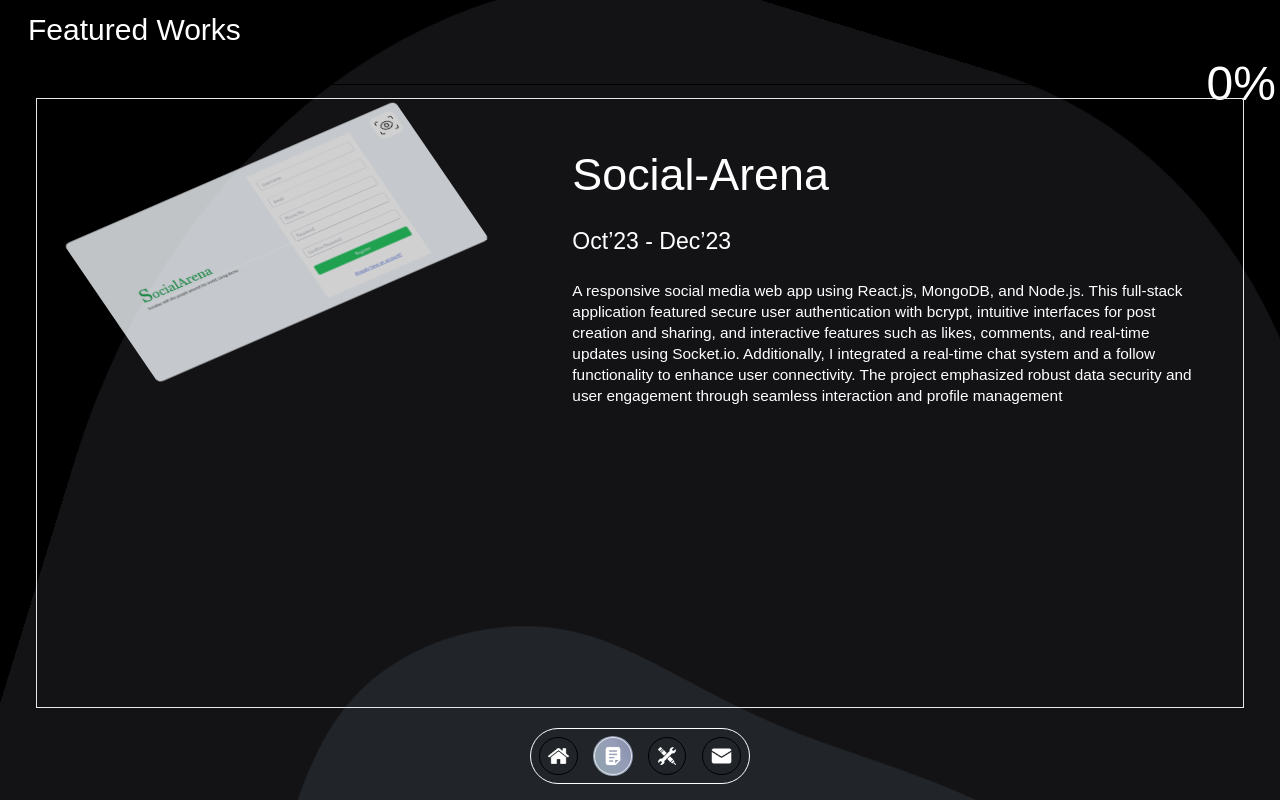
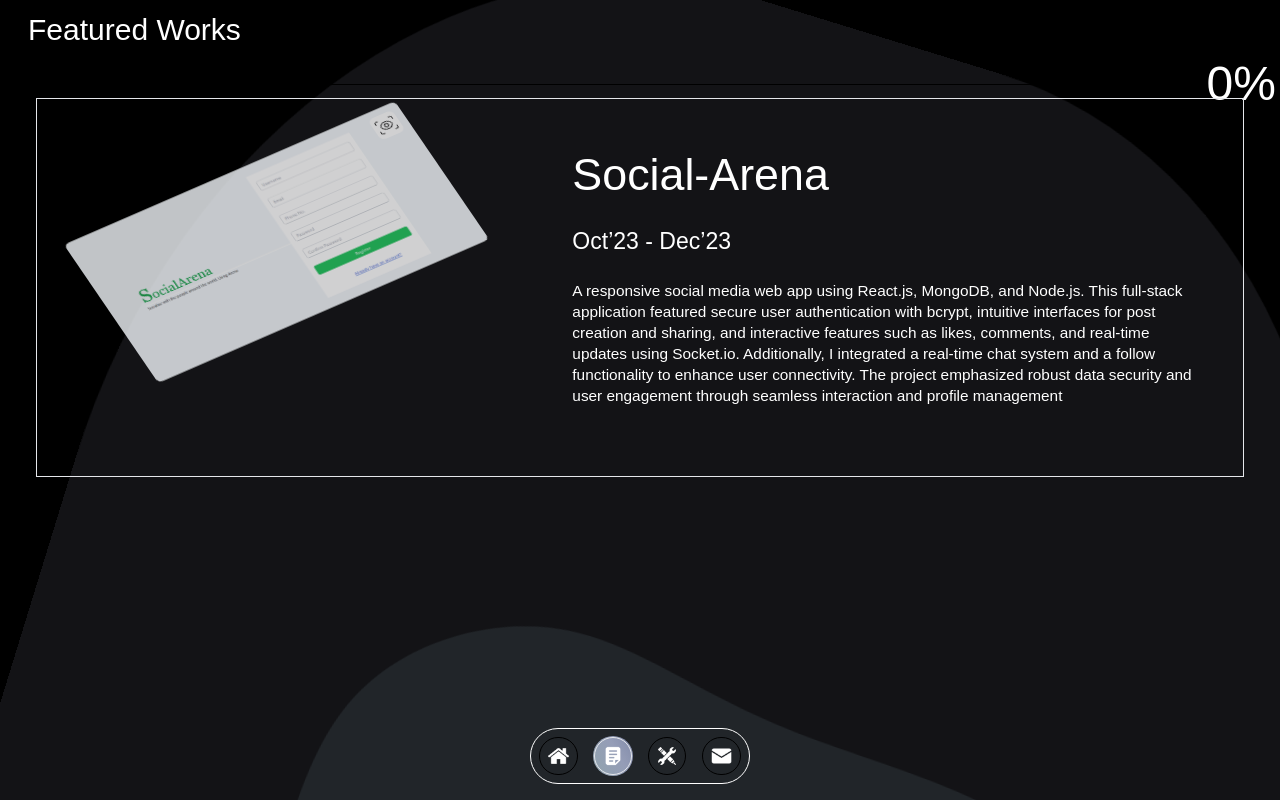
Before and after one commit to NotGyashu/Updated-Portfolio, a React (Create React App) app: page /projects in a window 1280 px wide. Built offline with nearby package versions, Linux system fonts and the light colour scheme; the HTML template or start-up script is replaced by a standard one; a web font is replaced by a local one.

Commit message:
fix: Refactor Projects component layout by removing unnecessary flex-grow for improved spacing

```diff
--- a/src/components/projects.js
+++ b/src/components/projects.js
@@ -73,9 +73,9 @@ function Projects() {
         <ScrollTracker ref={scrollRef} />
       </div>
       {/* Main content area - Takes remaining space */}
-      <div className="flex md:gap-5 h-full gap-2 flex-col flex-grow  justify-between p-2">
+      <div className="flex md:gap-5 h-full gap-2 flex-col   justify-between p-2">
       <div
-        className="flex  lg:mx-7 flex-grow  gap-12 lg:gap-28 md:gap-16 justify-between overflow-x-scroll no-scrollbar"
+        className="flex  lg:mx-7   gap-12 lg:gap-28 md:gap-16 justify-between overflow-x-scroll no-scrollbar"
         id="parent"
         ref={scrollRef}
         style={{
```
